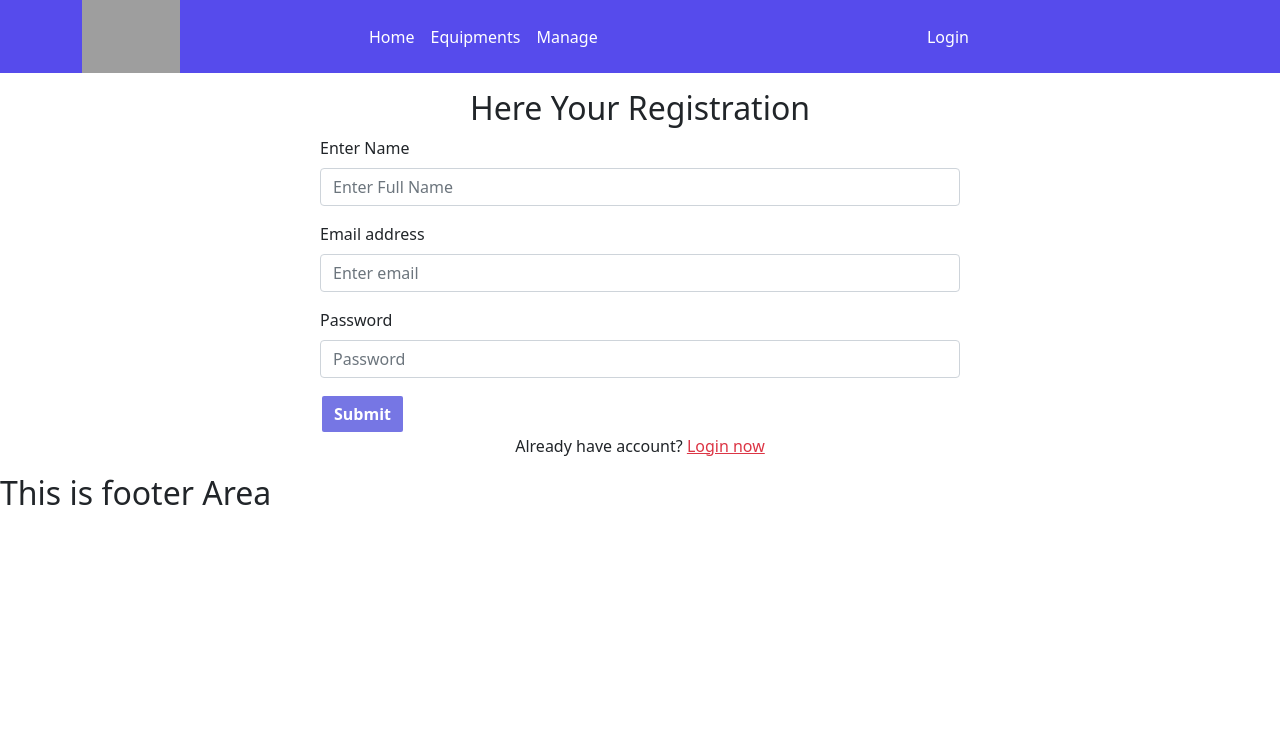
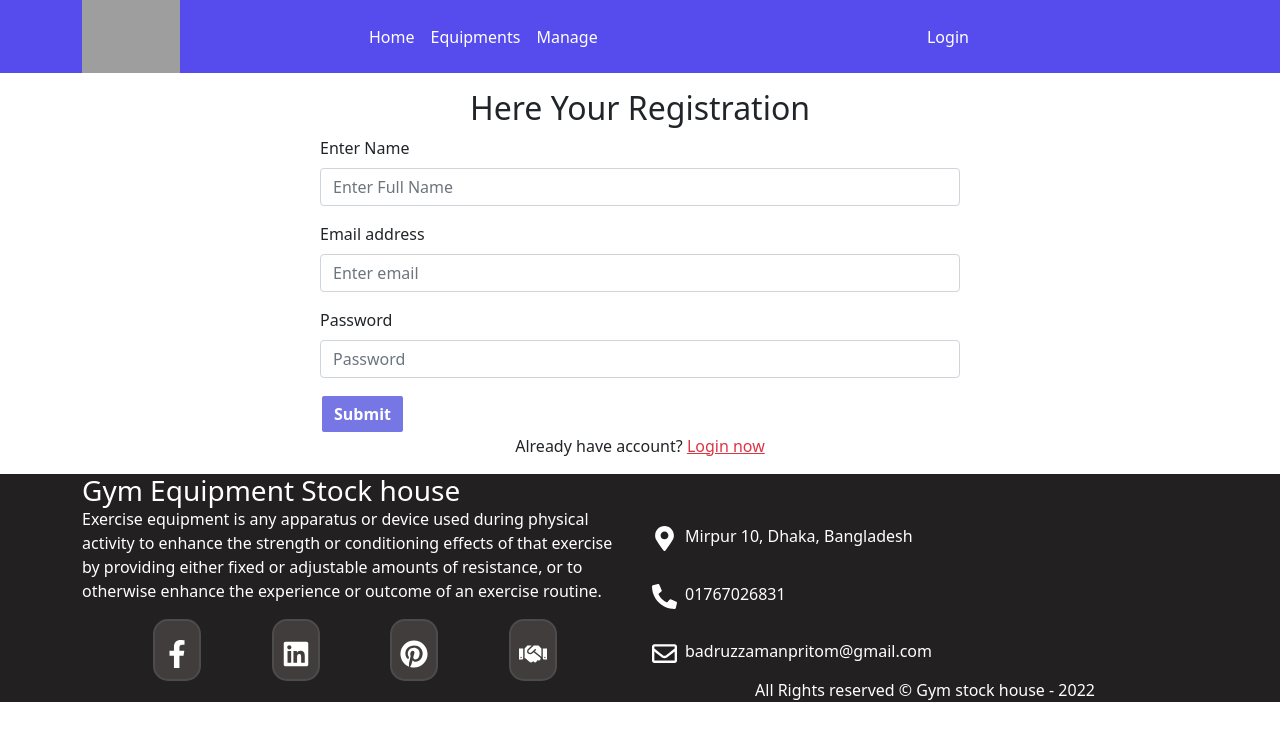
Before and after one commit to ProgramerPritom/Gym-Equipment-client-site, a React (Create React App) app: page /registration in a window 1280 px wide. Shown: the top 740 px of the page. Built offline with nearby package versions, Linux system fonts and the light colour scheme; no server answers; grey boxes are pictures that could not be loaded.

Commit message:
add deliver and restock quantity section

```diff
--- a/src/Component/Pages/AddItem/AddItem.js
+++ b/src/Component/Pages/AddItem/AddItem.js
@@ -3,9 +3,13 @@ import { Button, FloatingLabel, Form } from 'react-bootstrap';
 import { useAuthState } from 'react-firebase-hooks/auth';
 import auth from '../../../firebase.init';
 import { toast } from 'react-toastify';
+import Spinner from '../../Auth/Loading/Spinner';
 
 const AddItem = () => {
-    const [user] = useAuthState(auth);
+    const [user,loading] = useAuthState(auth);
+    if (loading) {
+        return <Spinner></Spinner>
+    }
 
     const handleAddItem = event =>{
         event.preventDefault();
@@ -46,7 +50,7 @@ const AddItem = () => {
             <Form onSubmit={handleAddItem} className='mx-auto w-50 mt-4'>
             <Form.Group className="mb-3" controlId="formBasicEmail">
                 <Form.Label>Email address</Form.Label>
-                <Form.Control type="email" value={user.email} placeholder="Enter email" required readOnly disabled/>
+                <Form.Control type="email" value={user?.email} placeholder="Enter email" required readOnly disabled/>
 
             </Form.Group>
             <Form.Group className="mb-3" controlId="formBasicEmail">
--- a/src/Component/Pages/EquipCollection/EquipCollection.js
+++ b/src/Component/Pages/EquipCollection/EquipCollection.js
@@ -8,7 +8,8 @@ const EquipCollection = () => {
     // console.log(equipments)
     return (
         <div>
-            <h3>This is Equipments Collection!</h3>
+            <h3 className='text-center mt-2'>All Equipment Here</h3>
+            <p className='text-center mt-2'>Find Your Equipment</p>
             <div className="display-card-area">
                 {
                     equipments.map(equipment =>
--- a/src/Component/Pages/EquipmentCollectionCard/EquipCollectionCard.js
+++ b/src/Component/Pages/EquipmentCollectionCard/EquipCollectionCard.js
@@ -1,11 +1,23 @@
 import React from 'react';
 import { Button, Card, ListGroup } from 'react-bootstrap';
 import './EquipCollectionCard.css';
+import { useNavigate } from 'react-router-dom';
+import { useAuthState } from 'react-firebase-hooks/auth';
+import auth from '../../../firebase.init';
+import Spinner from '../../Auth/Loading/Spinner';
 
 const EquipCollectionCard = ({equipment}) => {
+    const [loading] = useAuthState(auth);
     const showDescription = equipment.description.slice(0,150);
     const seeMore = showDescription + ".....";
+    const navigate = useNavigate();
     // console.log(equipment)
+    // if (loading) {
+    //     return <Spinner></Spinner>
+    // }
+    const handleUpdate = (id) => {
+        navigate(`/manage/${id}`)
+    }
     return (
         <div>
             <Card className='equipCollectionCard' style={{ width: '380px'}}>
@@ -27,7 +39,7 @@ const EquipCollectionCard = ({equipment}) => {
             <ListGroup className="list-group-flush text-center">
             <ListGroup.Item>Supplier : {equipment.supplier}</ListGroup.Item>
             </ListGroup>
-            <Button id='blog-btn' variant="primary">Manage Store</Button>
+            <Button onClick={() =>handleUpdate(equipment._id)} id='blog-btn' variant="primary">Manage Store</Button>
             </Card>
         </div>
     );
--- a/src/Component/Pages/ManageEquip/ManageEquip.js
+++ b/src/Component/Pages/ManageEquip/ManageEquip.js
@@ -3,14 +3,39 @@ import { Table } from 'react-bootstrap';
 import useEquipment from '../../../Hooks/useEquipment';
 import { HiMinusSm, HiPlusSm, HiOutlineTrash, HiPencilAlt } from "react-icons/hi";
 import './ManageEquip.css';
+import { useNavigate } from 'react-router-dom';
+import { toast } from 'react-toastify';
 
 
 const ManageEquip = () => {
     const [equipments,setEquipments] = useEquipment();
+    const navigate = useNavigate();
     // console.log(equipments);
+
+    const handleUpdate = (id) =>{
+        navigate(`/manage/${id}`)
+    }
+
+    const handleDelete = (id) =>{
+        const confirm = window.confirm('Are you want to Delete this item');
+        if (confirm) {
+            const url = `http://localhost:5000/equipments/${id}`;
+        fetch(url,{
+            method: 'DELETE'
+        })
+        .then(res => res.json())
+        .then(data => {
+            console.log(data)
+            toast("Successfully Delete Equipment from Database")
+            const remaining = equipments.filter(equipment => equipment._id !==id);
+            setEquipments(remaining);
+        })
+        }
+    }
+
     return (
         <div>
-            <h1 className='my-3 text-center '>Available in Stock</h1>
+            <h1 className='my-3 text-center '>Available in Stock {equipments.length}</h1>
             <Table striped bordered hover variant="dark">
             <thead>
                 <tr>
@@ -31,14 +56,14 @@ const ManageEquip = () => {
                 <td><p>{equipment.name}</p></td>
                 <td><p>{equipment.price}</p></td>
                 <td>
-                    <div className='mt-3 p-0 d-flex justify-content-center align-items-center'><p className='iconm me-3'><HiMinusSm></HiMinusSm></p>
+                    <div className='mt-3 p-0 d-flex justify-content-center align-items-center'>
                     <p>{equipment.quantity}</p>
-                    <p className='iconm ms-3'><HiPlusSm></HiPlusSm></p></div>
+                    </div>
 
                     </td>
                 <td><div className='icon mt-3 d-flex justify-content-center align-items-center'>
-                    <p className='me-2'><HiPencilAlt></HiPencilAlt></p>
-                    <p className='ms-2'><HiOutlineTrash></HiOutlineTrash></p>
+                    <p onClick={() =>handleUpdate(equipment._id)} className='me-2'><HiPencilAlt></HiPencilAlt></p>
+                    <p onClick={() => handleDelete(equipment._id)} className='ms-2'><HiOutlineTrash></HiOutlineTrash></p>
                     </div></td>
 
 
--- a/src/Component/Pages/ManageEquipDetails/ManageEquipDetails.css
+++ b/src/Component/Pages/ManageEquipDetails/ManageEquipDetails.css
@@ -46,6 +46,7 @@
     border-radius: 20px;
     color: white;
     padding: 10px;
+    cursor: pointer;
 }
 .icon{
     font-size: 25px;
@@ -54,3 +55,9 @@
     background-color: transparent;
     color: black;
 }
+.input-quantity{
+    width: 35%;
+    border-radius: 10px;
+    padding: 0px 10px 0px 10px;
+    margin-left: 5px;
+}
--- a/src/Component/Ups-down/Footer/Footer.css
+++ b/src/Component/Ups-down/Footer/Footer.css
@@ -0,0 +1,32 @@
+.footer-area{
+    background-color: rgb(34, 32, 32);
+    color: white;
+}
+.icon-area{
+    justify-content: space-evenly;
+    /* align-items: center; */
+}
+.icon-area p{
+    font-size: 28px;
+    /* border-radius: 50%; */
+    border-radius: 15px;
+    border: 2px solid rgb(77, 75, 75);
+    padding: 8px;
+    background-color: rgb(65, 61, 61);
+}
+.location{
+    display: flex;
+    flex-direction: column;
+
+}
+.location-icon-ares{
+    justify-content: flex-start;
+    padding-top: 20px;
+    align-items: center;
+}
+.location p{
+    margin: 0px;
+}
+.icons{
+    font-size: 25px;
+}
--- a/src/Component/Ups-down/Footer/Footer.js
+++ b/src/Component/Ups-down/Footer/Footer.js
@@ -1,10 +1,45 @@
 import React from 'react';
+import { Container, Row, Col } from 'react-bootstrap';
+import { FaFacebookF, FaLinkedin, FaPinterest, FaHandshake, FaMapMarkerAlt, FaPhoneAlt, FaRegEnvelope } from "react-icons/fa";
 import './Footer.css';
 
 const Footer = () => {
     return (
-        <div>
-            <h2>This is footer Area</h2>
+        <div className='footer-area mt-3'>
+            <Container>
+                <Row>
+                    <Col>
+                    <div className="footer-text"><h3>Gym Equipment Stock house</h3></div>
+                    <p>Exercise equipment is any apparatus or device used during physical activity to enhance the strength or conditioning effects of that exercise by providing either fixed or adjustable amounts of resistance, or to otherwise enhance the experience or outcome of an exercise routine.</p>
+                    <div className="icon-area d-flex">
+                    <p><FaFacebookF></FaFacebookF></p>
+                    <p><FaLinkedin></FaLinkedin></p>
+                    <p><FaPinterest></FaPinterest></p>
+                    <p><FaHandshake></FaHandshake></p>
+
+                    </div>
+                    </Col>
+                    <Col>
+                        <div className="location mt-4">
+                            <div className="location-icon-ares d-flex">
+                                <p className='pe-2 icons'><FaMapMarkerAlt></FaMapMarkerAlt></p>
+                                <p>Mirpur 10, Dhaka, Bangladesh</p>
+                            </div>
+                            <div className="location-icon-ares d-flex">
+                                <p className='pe-2 icons'><FaPhoneAlt></FaPhoneAlt></p>
+                                <p>01767026831</p>
+                            </div>
+                            <div className="location-icon-ares d-flex">
+                                <p className='pe-2 icons'><FaRegEnvelope></FaRegEnvelope></p>
+                                <p>badruzzamanpritom@gmail.com</p>
+                            </div>
+                            <p className="copyRight text-center pt-2">
+                                All Rights reserved &copy; Gym stock house - 2022
+                            </p>
+                        </div>
+                    </Col>
+                </Row>
+            </Container>
         </div>
     );
 };
--- a/src/Component/Ups-down/Header/Header.js
+++ b/src/Component/Ups-down/Header/Header.js
@@ -39,7 +39,7 @@ const Header = () => {
                     {/* <Nav.Link as={Link} to='/registration'>Registration</Nav.Link> */}
                     {
                         user?<Nav>
-                        <NavDropdown title="Admin" id="collasible-nav-dropdown">
+                        <NavDropdown title={user.displayName ? user.displayName : "Admin"} id="collasible-nav-dropdown">
                             <NavDropdown.Item as={Link} to='/adminuser'>Dashboard</NavDropdown.Item>
                             <NavDropdown.Item as={Link} to='/myItem'>
                                 My Items
--- /dev/null
+++ b/src/Hooks/useMyItem.js
@@ -0,0 +1,20 @@
+import React from 'react';
+import { useEffect } from 'react';
+import { useState } from 'react';
+import { useAuthState } from 'react-firebase-hooks/auth';
+import auth from '../firebase.init';
+
+const useMyItem = () => {
+    const [myItems, setMyItems] = useState([]);
+    const [user] = useAuthState(auth);
+    const email = user.email;
+    useEffect(()=>{
+        const url = `http://localhost:5000/myitem?email=${email}`;
+        fetch(url)
+        .then(res => res.json())
+        .then(data => setMyItems(data))
+    },[])
+    return [myItems ,setMyItems];
+};
+
+export default useMyItem;
```
Also changed, not shown: src/Component/Pages/ManageEquipDetails/ManageEquipDetails.js (+49 -7 lines), src/Component/Pages/MyItem/MyItem.js (+80 -1 lines).
